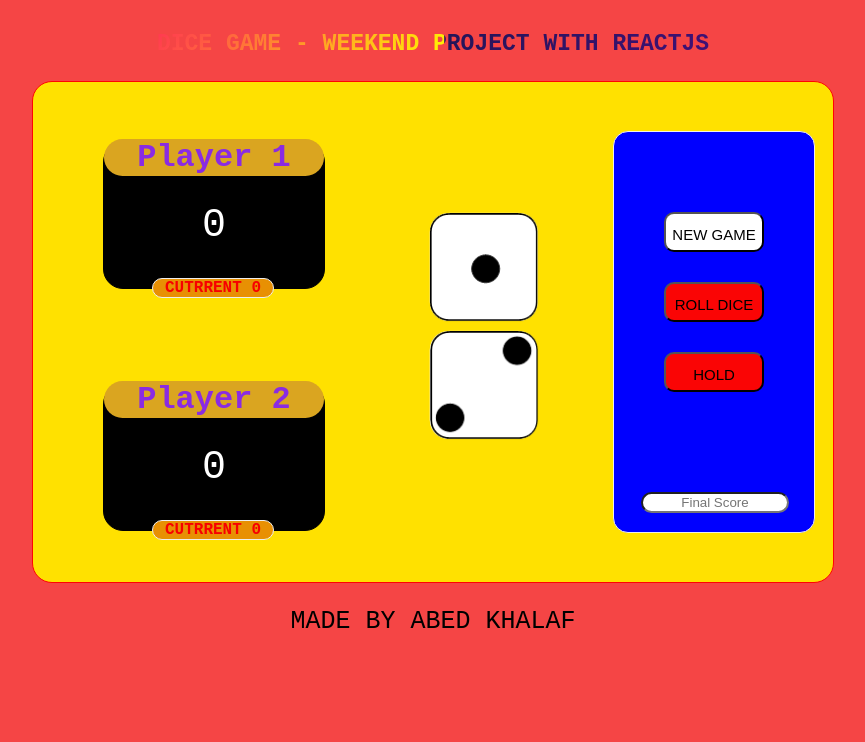
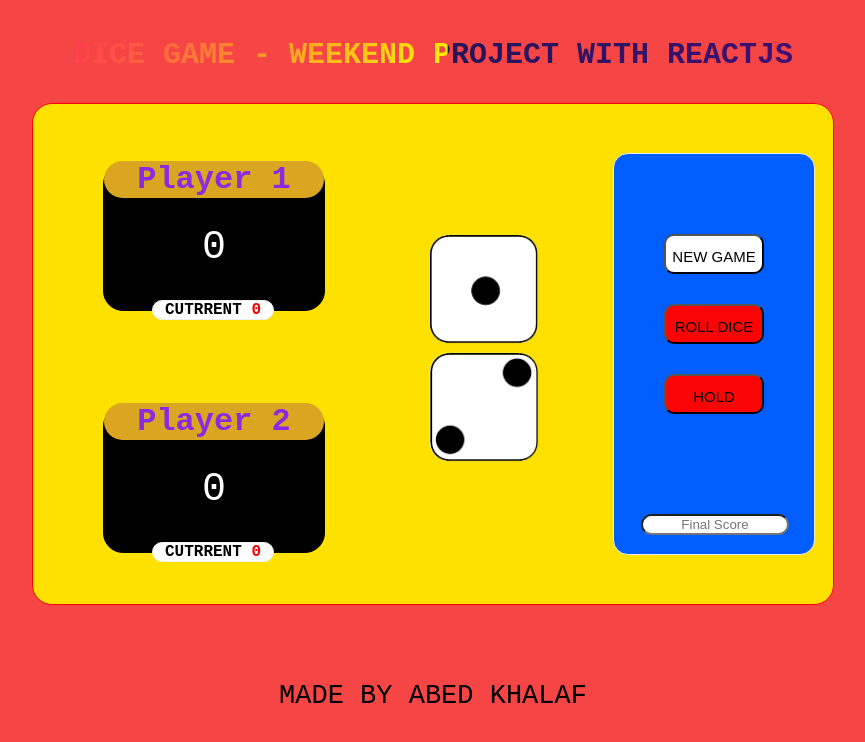
Before and after one commit to abedkhalaf8/DiceGame-weekend-project, a React (Create React App) app: page / in a window 1280 px wide. Shown: the top 742 px of the page, without its empty margins (207-1072 px from the left). Built offline with nearby package versions, Linux system fonts and the light colour scheme.

Commit message:
css update
css style update
project title
player label color
buttons background div
current score

```diff
--- a/src/component/App.css
+++ b/src/component/App.css
@@ -21,7 +21,8 @@ p {
     position: relative;
     justify-content: center;
     text-align: center;
-    font-size: 25px
+    font-size: 27px;
+    top: 50px;
 }
 
 .animate-charcter {
@@ -42,7 +43,7 @@ p {
      -webkit-text-fill-color: transparent;
      animation: textclip 2s linear infinite;
      display: inline-block;
-     font-size: 23px;
+     font-size: 30px;
    }
    @keyframes textclip {
      to {
--- a/src/component/Game_buttons.css
+++ b/src/component/Game_buttons.css
@@ -18,7 +18,7 @@
      left: 580px;
      top: -250px;
      border-width: 1px;
-     background-color: blue;
+     background-color: rgb(0, 93, 254);
      border-radius: 15px;
 
 }
--- a/src/component/Game_players.css
+++ b/src/component/Game_players.css
@@ -9,7 +9,7 @@
     text-align: center;
     width: 220px;
     left: 70px;
-    background-color: black;
+    background-color: rgb(0, 0, 0);
 }
 
 .Player1:hover {
@@ -51,7 +51,7 @@
    border-radius: 15px;
    width: 120px;
    left: 48px;
-   background-color: rgb(232, 144, 3);
+   background-color: rgb(255, 255, 255);
    border-width:1px;
    font-weight: bold;
 }
@@ -63,3 +63,8 @@
     color: white;
     font-size: 40px;
 }
+
+
+.current_score #current {
+    color: black;
+}
--- a/src/component/Game_players.js
+++ b/src/component/Game_players.js
@@ -10,7 +10,7 @@ class Players extends React.Component {
                   <h1 className='players-title'>Player 1</h1>
                   <label className='score'>{this.props.score}</label>
                   <div className='current_score'>
-                      <label>CUTRRENT </label>
+                      <label id='current'>CUTRRENT </label>
                       <label>{this.props.current_score}</label>
                   </div>
              </div>
@@ -18,7 +18,7 @@ class Players extends React.Component {
                   <h1 className='players-title'>Player 2</h1>
                   <label className='score'>0</label>
                   <div className='current_score'>
-                      <label>CUTRRENT </label>
+                      <label id='current'>CUTRRENT </label>
                       <label>0</label>
                   </div>
              </div>
```
